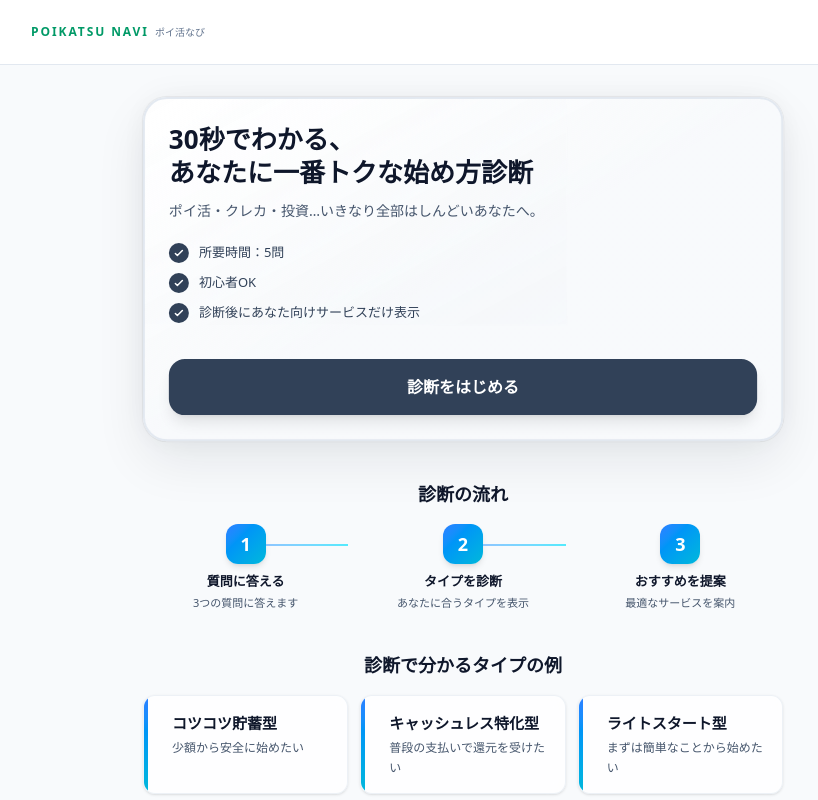
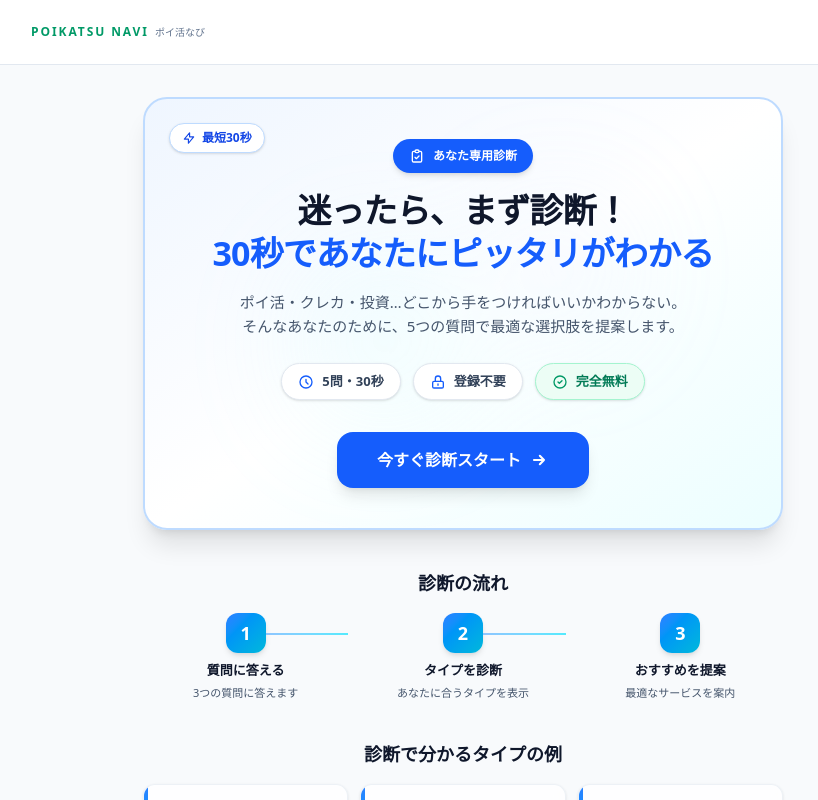
Before and after one commit to haruvv/poi-hub, a Next.js app: page /diagnosis in a window 1280 px wide. Shown: the top 800 px of the page, without its empty margins (177-995 px from the left). Built offline with nearby package versions, Linux system fonts and the light colour scheme.

Commit message:
診断系の色変更

```diff
--- a/app/diagnosis/results/page.tsx
+++ b/app/diagnosis/results/page.tsx
@@ -39,7 +39,7 @@ interface DetailedResult {
   category: "poi-katsu" | "credit-card" | "investment";
   ctaText: string;
   riskLevel: number;
-  typeColor: "blue" | "orange" | "green" | "purple";
+  typeColor: "blue" | "orange" | "green" | "teal";
   answers: {
     question: string;
     answer: string;
@@ -192,7 +192,7 @@ function buildDetailedResult({
       category: "credit-card",
       ctaText: "あなたに合うクレジットカード候補を見る",
       riskLevel: 30,
-      typeColor: "purple",
+      typeColor: "teal",
       answers: [
         {
           question: "今の「お金との付き合い方」はどれが近い？",
--- a/components/diagnosis/DiagnosisHero.tsx
+++ b/components/diagnosis/DiagnosisHero.tsx
@@ -6,29 +6,18 @@ interface DiagnosisHeroProps {
 
 export const DiagnosisHero = ({ onStart }: DiagnosisHeroProps) => {
   return (
-    <section className="relative overflow-hidden rounded-3xl border-2 border-slate-200 bg-gradient-to-br from-white via-slate-50/30 to-slate-50/30 p-6 shadow-xl diagnosis-hero-card">
-      {/* 光るエフェクト */}
-      <div className="absolute inset-0 bg-gradient-to-br from-slate-300/5 via-transparent to-slate-300/5 diagnosis-hero-glow" />
-
-      <div className="relative z-10 space-y-5">
-        {/* タイトル */}
-        <div className="space-y-3">
-          <h1 className="text-[26px] leading-tight font-extrabold text-slate-900">
-            30秒でわかる、
-            <br />
-            あなたに一番トクな始め方診断
-          </h1>
-          <p className="text-[14px] text-slate-600 leading-relaxed">
-            ポイ活・クレカ・投資…いきなり全部はしんどいあなたへ。
-          </p>
+    <section className="relative overflow-hidden rounded-3xl border-2 border-blue-200 bg-gradient-to-br from-blue-50 via-white to-cyan-50 p-8 sm:p-10 shadow-xl hover:shadow-2xl transition-shadow duration-300">
+      {/* 控えめな背景エフェクト */}
+      <div className="absolute inset-0 opacity-20 pointer-events-none">
+        <div className="absolute top-1/4 right-1/4 w-32 h-32 bg-blue-200 rounded-full blur-3xl"></div>
+        <div className="absolute bottom-1/4 left-1/4 w-40 h-40 bg-cyan-200 rounded-full blur-3xl"></div>
       </div>
 
-        {/* 箇条書き */}
-        <div className="space-y-2.5">
-          <div className="flex items-center gap-2.5 text-[13px] text-slate-700">
-            <div className="flex-shrink-0 w-5 h-5 rounded-full bg-slate-700 flex items-center justify-center">
+      {/* シンプルなバッジ */}
+      <div className="absolute top-6 left-6 z-10">
+        <span className="inline-flex items-center gap-1.5 text-xs font-bold text-blue-700 bg-white px-3 py-1.5 rounded-full shadow-sm border border-blue-200">
           <svg
-                className="w-3 h-3 text-white"
+            className="w-3.5 h-3.5"
             fill="none"
             stroke="currentColor"
             viewBox="0 0 24 24"
@@ -36,17 +25,20 @@ export const DiagnosisHero = ({ onStart }: DiagnosisHeroProps) => {
             <path
               strokeLinecap="round"
               strokeLinejoin="round"
-                  strokeWidth={3}
-                  d="M5 13l4 4L19 7"
+              strokeWidth={2}
+              d="M13 10V3L4 14h7v7l9-11h-7z"
             />
           </svg>
+          最短30秒
+        </span>
       </div>
-            <span className="font-medium">所要時間：5問</span>
-          </div>
-          <div className="flex items-center gap-2.5 text-[13px] text-slate-700">
-            <div className="flex-shrink-0 w-5 h-5 rounded-full bg-slate-700 flex items-center justify-center">
+
+      <div className="relative z-10 space-y-6 text-center">
+        {/* タイトル */}
+        <div className="space-y-4">
+          <div className="inline-flex items-center gap-2 rounded-full bg-blue-600 text-white px-4 py-2 text-[12px] font-bold shadow-md">
             <svg
-                className="w-3 h-3 text-white"
+              className="w-4 h-4"
               fill="none"
               stroke="currentColor"
               viewBox="0 0 24 24"
@@ -54,17 +46,32 @@ export const DiagnosisHero = ({ onStart }: DiagnosisHeroProps) => {
               <path
                 strokeLinecap="round"
                 strokeLinejoin="round"
-                  strokeWidth={3}
-                  d="M5 13l4 4L19 7"
+                strokeWidth={2}
+                d="M9 5H7a2 2 0 00-2 2v12a2 2 0 002 2h10a2 2 0 002-2V7a2 2 0 00-2-2h-2M9 5a2 2 0 002 2h2a2 2 0 002-2M9 5a2 2 0 012-2h2a2 2 0 012 2m-6 9l2 2 4-4"
               />
             </svg>
+            あなた専用診断
           </div>
-            <span className="font-medium">初心者OK</span>
+
+          <h1 className="text-[30px] sm:text-[34px] font-bold text-slate-900 tracking-tight leading-tight">
+            迷ったら、まず診断！
+            <br />
+            <span className="text-blue-600">
+              30秒であなたにピッタリがわかる
+            </span>
+          </h1>
+          <p className="text-[15px] text-slate-600 leading-relaxed max-w-xl mx-auto">
+            ポイ活・クレカ・投資…どこから手をつければいいかわからない。
+            <br />
+            そんなあなたのために、5つの質問で最適な選択肢を提案します。
+          </p>
         </div>
-          <div className="flex items-center gap-2.5 text-[13px] text-slate-700">
-            <div className="flex-shrink-0 w-5 h-5 rounded-full bg-slate-700 flex items-center justify-center">
+
+        {/* バッジ */}
+        <div className="flex flex-wrap justify-center gap-3 text-[13px] font-semibold">
+          <div className="flex items-center gap-2 bg-white px-4 py-2 rounded-full shadow-sm border border-slate-200 hover:border-blue-300 transition-colors">
             <svg
-                className="w-3 h-3 text-white"
+              className="w-4 h-4 text-blue-600 flex-shrink-0"
               fill="none"
               stroke="currentColor"
               viewBox="0 0 24 24"
@@ -72,25 +79,70 @@ export const DiagnosisHero = ({ onStart }: DiagnosisHeroProps) => {
               <path
                 strokeLinecap="round"
                 strokeLinejoin="round"
-                  strokeWidth={3}
-                  d="M5 13l4 4L19 7"
+                strokeWidth={2}
+                d="M12 8v4l3 3m6-3a9 9 0 11-18 0 9 9 0 0118 0z"
               />
             </svg>
+            <span className="text-slate-700">5問・30秒</span>
           </div>
-            <span className="font-medium">
-              診断後にあなた向けサービスだけ表示
-            </span>
+          <div className="flex items-center gap-2 bg-white px-4 py-2 rounded-full shadow-sm border border-slate-200 hover:border-blue-300 transition-colors">
+            <svg
+              className="w-4 h-4 text-blue-600 flex-shrink-0"
+              fill="none"
+              stroke="currentColor"
+              viewBox="0 0 24 24"
+            >
+              <path
+                strokeLinecap="round"
+                strokeLinejoin="round"
+                strokeWidth={2}
+                d="M12 15v2m-6 4h12a2 2 0 002-2v-6a2 2 0 00-2-2H6a2 2 0 00-2 2v6a2 2 0 002 2zm10-10V7a4 4 0 00-8 0v4h8z"
+              />
+            </svg>
+            <span className="text-slate-700">登録不要</span>
+          </div>
+          <div className="flex items-center gap-2 bg-emerald-50 px-4 py-2 rounded-full shadow-sm border border-emerald-200">
+            <svg
+              className="w-4 h-4 text-emerald-600 flex-shrink-0"
+              fill="none"
+              stroke="currentColor"
+              viewBox="0 0 24 24"
+            >
+              <path
+                strokeLinecap="round"
+                strokeLinejoin="round"
+                strokeWidth={2}
+                d="M9 12l2 2 4-4m6 2a9 9 0 11-18 0 9 9 0 0118 0z"
+              />
+            </svg>
+            <span className="text-emerald-700">完全無料</span>
           </div>
         </div>
 
         {/* CTAボタン */}
+        <div className="pt-2">
           <button
             type="button"
             onClick={onStart}
-          className="w-full mt-4 inline-flex items-center justify-center rounded-2xl text-base font-bold py-4 bg-slate-700 text-white hover:bg-slate-600 hover:shadow-xl active:scale-[0.98] transition-all duration-200 shadow-lg"
+            className="group/btn relative w-full sm:w-auto inline-flex items-center justify-center gap-2 px-10 rounded-2xl bg-blue-600 text-white text-[16px] font-bold py-4 shadow-lg hover:shadow-xl hover:bg-blue-700 transition-all duration-200 overflow-hidden"
           >
-          診断をはじめる
+            <div className="absolute inset-0 bg-gradient-to-r from-white/0 via-white/20 to-white/0 translate-x-[-200%] group-hover/btn:translate-x-[200%] transition-transform duration-700" />
+            <span className="relative">今すぐ診断スタート</span>
+            <svg
+              className="w-5 h-5 relative transition-transform group-hover/btn:translate-x-1"
+              fill="none"
+              stroke="currentColor"
+              viewBox="0 0 24 24"
+              strokeWidth={2.5}
+            >
+              <path
+                strokeLinecap="round"
+                strokeLinejoin="round"
+                d="M13 7l5 5m0 0l-5 5m5-5H6"
+              />
+            </svg>
           </button>
+        </div>
       </div>
     </section>
   );
--- a/components/diagnosis/results/ComparisonTable.tsx
+++ b/components/diagnosis/results/ComparisonTable.tsx
@@ -79,7 +79,7 @@ export const ComparisonTable = ({
 
       <div className="relative overflow-hidden rounded-3xl border border-slate-200/60 bg-white/80 backdrop-blur-sm p-8 shadow-[0_8px_30px_rgba(0,0,0,0.08)]">
         {/* 背景グラデーション */}
-        <div className="absolute inset-0 bg-gradient-to-br from-slate-50/50 via-transparent to-indigo-50/20" />
+        <div className="absolute inset-0 bg-gradient-to-br from-slate-50/50 via-transparent to-cyan-50/20" />
 
         <div className="relative z-10">
           <h2 className="text-2xl font-bold text-slate-900 mb-6 tracking-tight">
--- a/components/diagnosis/results/DiagnosisLogic.tsx
+++ b/components/diagnosis/results/DiagnosisLogic.tsx
@@ -10,7 +10,7 @@ export const DiagnosisLogic = ({ answers }: DiagnosisLogicProps) => {
   return (
     <section className="relative overflow-hidden rounded-3xl border border-slate-200/60 bg-white/80 backdrop-blur-sm p-8 shadow-[0_8px_30px_rgba(0,0,0,0.08)]">
       {/* 背景グラデーション */}
-      <div className="absolute inset-0 bg-gradient-to-br from-slate-50/50 via-transparent to-purple-50/30" />
+      <div className="absolute inset-0 bg-gradient-to-br from-slate-50/50 via-transparent to-cyan-50/30" />
 
       <div className="relative z-10">
         <h2 className="text-2xl font-bold text-slate-900 mb-6 tracking-tight">
@@ -23,11 +23,11 @@ export const DiagnosisLogic = ({ answers }: DiagnosisLogicProps) => {
               className="group relative overflow-hidden rounded-2xl border border-slate-200/60 bg-white/90 backdrop-blur-sm p-5 shadow-sm hover:shadow-md transition-all duration-300"
             >
               {/* 左側のアクセントライン */}
-              <div className="absolute left-0 top-0 bottom-0 w-1 bg-gradient-to-b from-blue-500 via-indigo-500 to-purple-500 opacity-0 group-hover:opacity-100 transition-opacity duration-300" />
+              <div className="absolute left-0 top-0 bottom-0 w-1 bg-gradient-to-b from-blue-500 via-blue-600 to-cyan-500 opacity-0 group-hover:opacity-100 transition-opacity duration-300" />
 
               <div className="flex items-start gap-4">
                 <div className="flex-shrink-0">
-                  <div className="w-10 h-10 rounded-xl bg-gradient-to-br from-blue-500 to-indigo-600 flex items-center justify-center shadow-md">
+                  <div className="w-10 h-10 rounded-xl bg-gradient-to-br from-blue-500 to-blue-600 flex items-center justify-center shadow-md">
                     <span className="text-sm font-bold text-white">
                       Q{index + 1}
                     </span>
--- a/components/diagnosis/results/RecommendedServices.tsx
+++ b/components/diagnosis/results/RecommendedServices.tsx
@@ -93,7 +93,7 @@ export const RecommendedServices = ({
                       }}
                     />
                   ) : (
-                    <div className="flex-shrink-0 w-24 sm:w-28 h-24 sm:h-28 rounded-2xl border border-slate-200/80 bg-gradient-to-br from-blue-100 via-indigo-50 to-purple-50 shadow-[0_2px_12px_rgba(0,0,0,0.08)] flex items-center justify-center text-2xl font-bold text-blue-600">
+                    <div className="flex-shrink-0 w-24 sm:w-28 h-24 sm:h-28 rounded-2xl border border-slate-200/80 bg-gradient-to-br from-blue-100 via-cyan-50 to-blue-50 shadow-[0_2px_12px_rgba(0,0,0,0.08)] flex items-center justify-center text-2xl font-bold text-blue-600">
                       {service.name.charAt(0)}
                     </div>
                   )}
--- a/components/diagnosis/results/TypeExplanation.tsx
+++ b/components/diagnosis/results/TypeExplanation.tsx
@@ -40,8 +40,8 @@ export const TypeExplanation = ({
             </li>
           ))}
         </ul>
-        <div className="relative rounded-2xl bg-gradient-to-br from-blue-50/80 via-indigo-50/50 to-purple-50/30 border border-blue-100/60 p-6 backdrop-blur-sm">
-          <div className="absolute top-0 left-0 w-full h-1 bg-gradient-to-r from-blue-500 via-indigo-500 to-purple-500 rounded-t-2xl" />
+        <div className="relative rounded-2xl bg-gradient-to-br from-blue-50/80 via-cyan-50/50 to-blue-50/30 border border-blue-100/60 p-6 backdrop-blur-sm">
+          <div className="absolute top-0 left-0 w-full h-1 bg-gradient-to-r from-blue-500 via-blue-600 to-cyan-500 rounded-t-2xl" />
           <p className="text-[15px] text-slate-800 leading-relaxed font-semibold">
             {summary}
           </p>
```
Also changed, not shown: components/diagnosis/DiagnosisWizard.tsx (+23 -22 lines), components/diagnosis/results/ResultHero.tsx (+9 -9 lines). Lines whose indentation alone changed are shown as unchanged.
